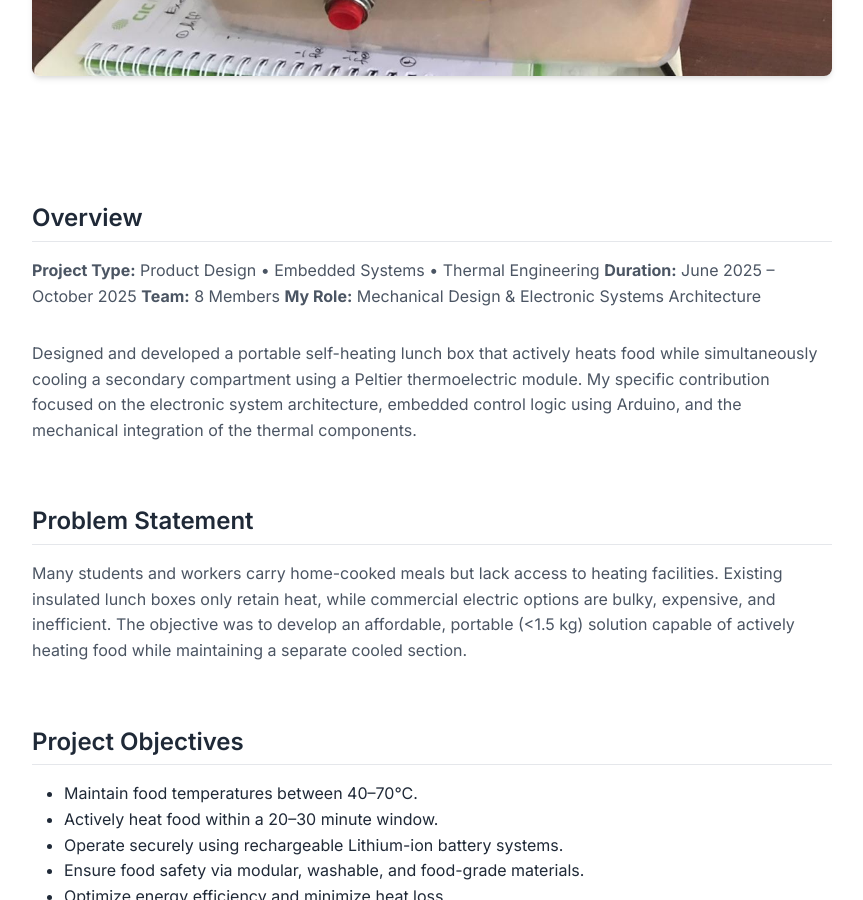
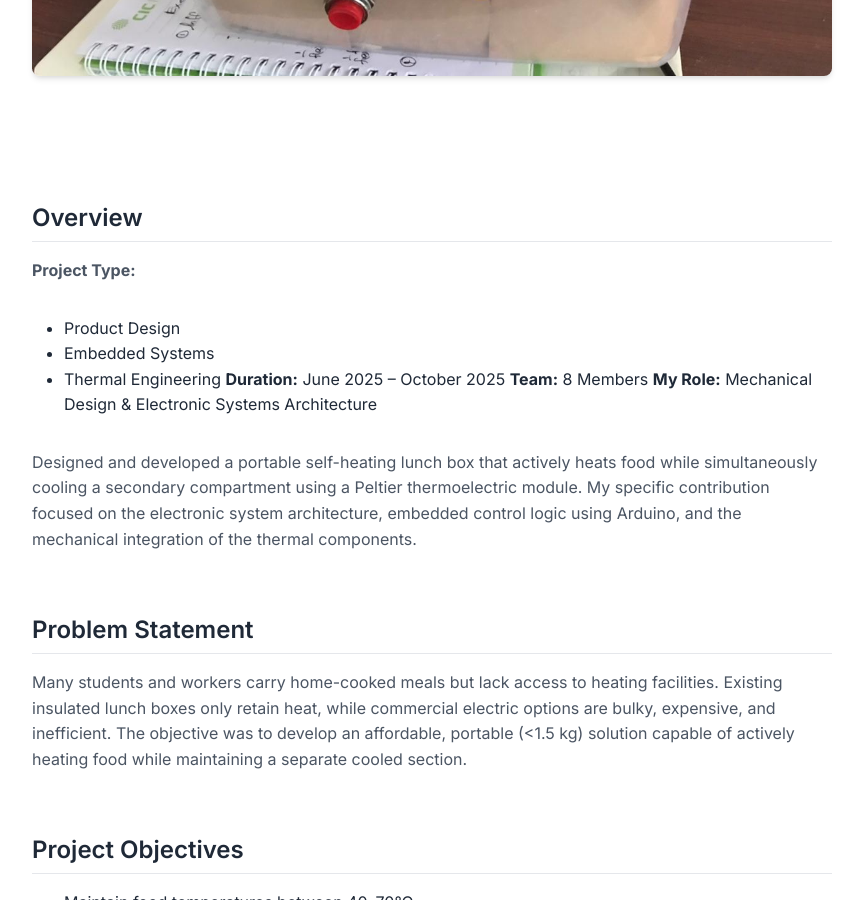
Before and after one commit to mackaygunn/mackaygunn.github.io, a Jekyll site: the page built from _projects/thermo-electrical-lunchbox/2025-12-01-thermo-electrical-lunchbox.md, in a window 1280 px wide and 900 px high, scrolled down 948 px. Shown: the whole window, without its empty margins (208-1071 px from the left). Built offline with Jekyll 4.4.1, drawn with Linux system fonts in a browser that asks for light colours.

```diff
--- a/_projects/thermo-electrical-lunchbox/2025-12-01-thermo-electrical-lunchbox.md
+++ b/_projects/thermo-electrical-lunchbox/2025-12-01-thermo-electrical-lunchbox.md
@@ -10,7 +10,10 @@ thumbnail: "/assets/images/projects/lunchbox/cover.jpg"
 ---
 
 ## Overview
-**Project Type:** Product Design • Embedded Systems • Thermal Engineering
+**Project Type:**
+* Product Design
+* Embedded Systems
+* Thermal Engineering
 **Duration:** June 2025 – October 2025
 **Team:** 8 Members
 **My Role:** Mechanical Design & Electronic Systems Architecture
```
